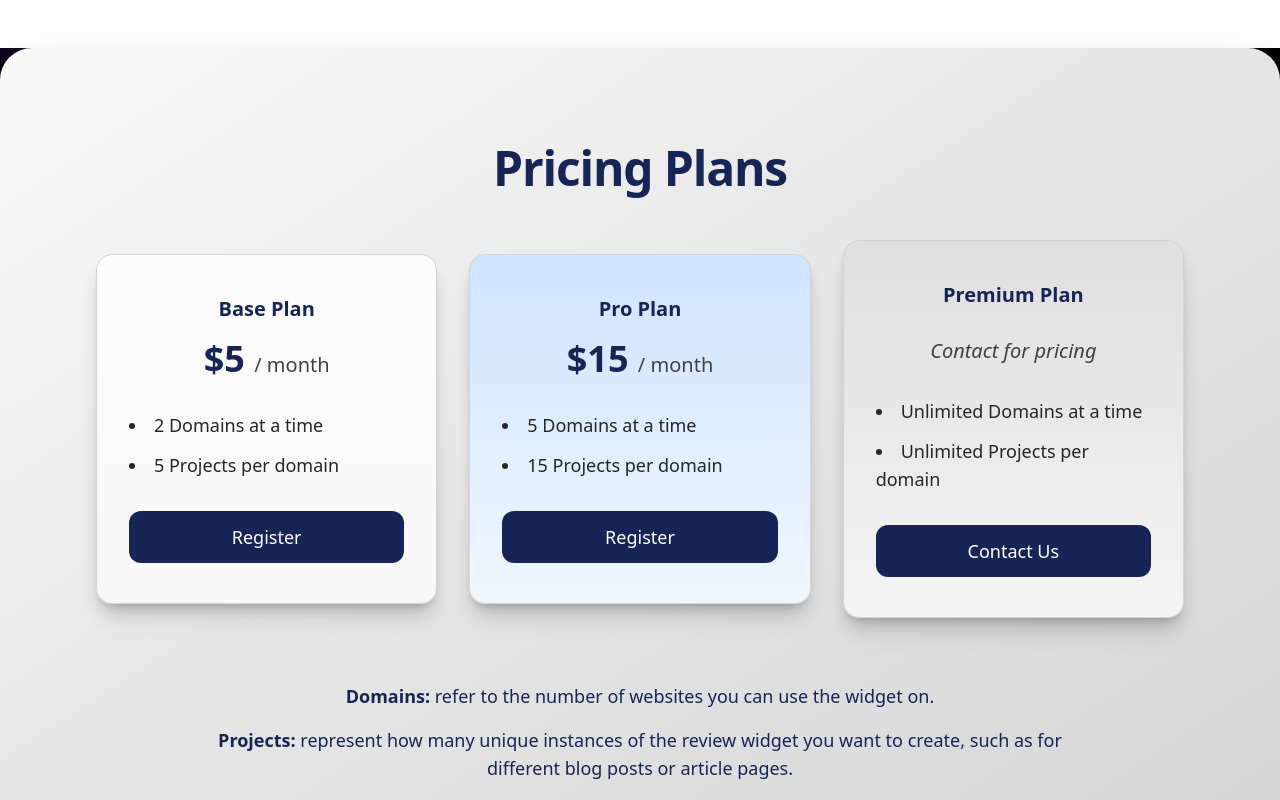
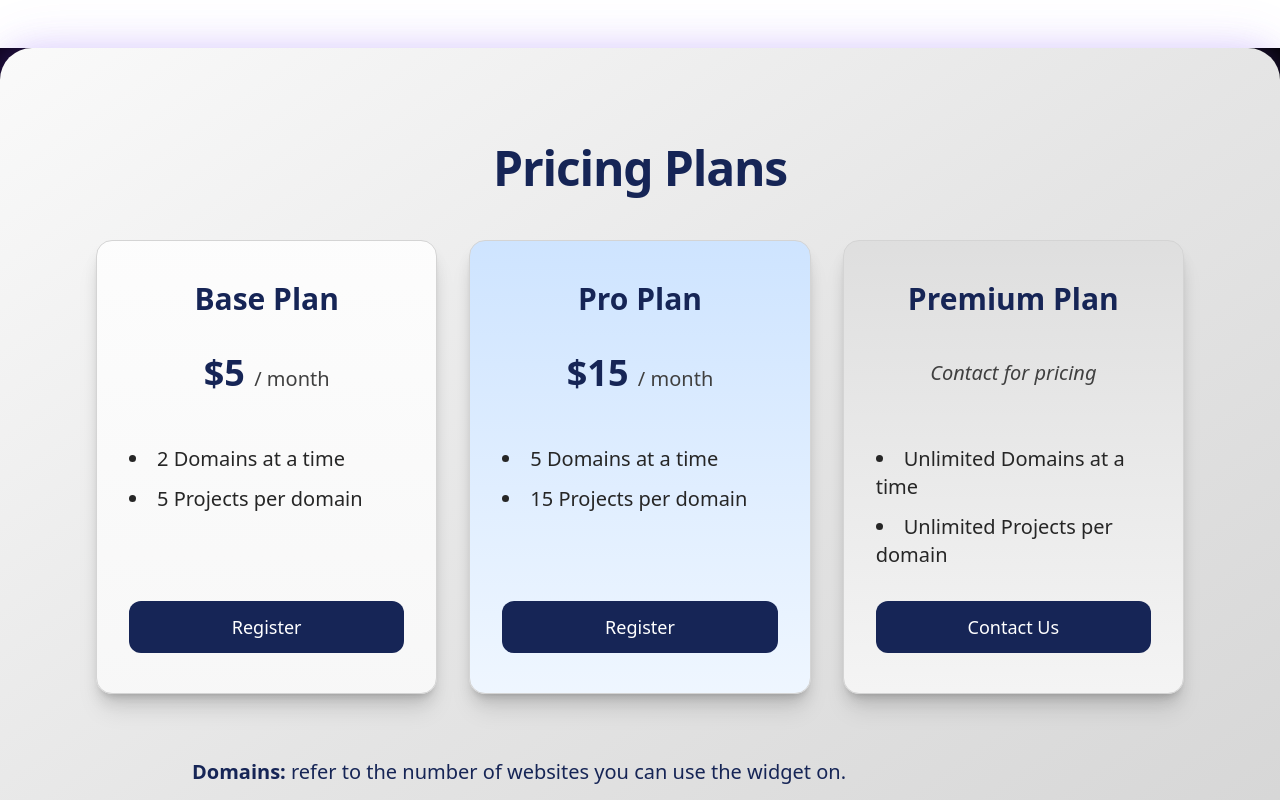
Before and after one commit to Andrew2142/TestTemplate, an Angular app: page /pricing in a window 1280 px wide. Shown: the top 800 px of the page. Built offline with nearby package versions, Linux system fonts and the light colour scheme.

Commit message:
--publish

```diff
--- a/src/app/components/about/about.html
+++ b/src/app/components/about/about.html
@@ -1,8 +1,6 @@
-<section
-  class="relative px-6 py-24 md:px-12 text-white
-  bg-gradient-to-br from-blue-950 via-neutral-950 to-neutral-900
-  rounded-4xl my-12 shadow-[0_0_30px_rgba(59,130,246,0.24),0_0_60px_rgba(255,255,255,0.04)]">
-  <div class="max-w-7xl mx-auto relative z-10 text-center  px-12">
+<!-- How It Works Section -->
+<section class="relative px-6 py-24 md:px-12 text-white bg-gradient-to-br from-blue-950 via-neutral-950 to-neutral-900 rounded-4xl my-12 shadow-[0_0_30px_rgba(59,130,246,0.24),0_0_60px_rgba(255,255,255,0.04)]">
+  <div class="max-w-7xl mx-auto relative z-10 text-center px-12">
     <h1 class="text-4xl md:text-5xl font-extrabold mb-6 tracking-tight">How It Works</h1>
     <p class="text-2xl font-medium mb-12">
       Slim Reviews is a lightweight, embeddable review system for creators, small businesses, and projects helping you
@@ -11,27 +9,25 @@
 
     <div class="grid gap-8 md:grid-cols-2">
       <div
-        class="rounded-2xl p-6 shadow-lg bg-gradient-to-r from-neutral-900 via-neutral-800 to-neutral-700 hover:bg-right transition duration-500 ease-in-out hover:scale-[1.03] hover:shadow-xl">
+        class="rounded-2xl p-6 shadow-lg bg-gradient-to-r from-neutral-900 via-neutral-800 to-neutral-700 hover:bg-right transition duration-500 ease-in-out hover:scale-[1.03] hover:shadow-xl h-full flex flex-col">
         <h3 class="text-2xl font-semibold mb-3">Embed Instantly</h3>
-        <p class="text-xl">Add a single JavaScript snippet no complex setup needed.</p>
+        <p class="text-xl flex-grow">Add a single JavaScript snippet no complex setup needed.</p>
+      </div>
+
+      <div class="rounded-2xl p-6 shadow-lg bg-gradient-to-r from-neutral-900 via-neutral-800 to-neutral-700 hover:bg-right transition duration-500 ease-in-out hover:scale-[1.03] hover:shadow-xl h-full flex flex-col">
+        <h3 class="text-2xl font-semibold mb-3">Flexible Project Setup</h3>
+        <p class="text-xl flex-grow">Each widget can represent a page, section, or campaign on your domain.</p>
+      </div>
+
+      <div class="rounded-2xl p-6 shadow-lg bg-gradient-to-r from-neutral-900 via-neutral-800 to-neutral-700 hover:bg-right transition duration-500 ease-in-out hover:scale-[1.03] hover:shadow-xl h-full flex flex-col">
+        <h3 class="text-2xl font-semibold mb-3">Privacy First</h3>
+        <p class="text-xl flex-grow">Users leave anonymous reviews no registration required.</p>
       </div>
 
       <div
-        class="rounded-2xl p-6 shadow-lg bg-gradient-to-r from-neutral-900 via-neutral-800 to-neutral-700 hover:bg-right transition duration-500 ease-in-out hover:scale-[1.03] hover:shadow-xl">
-        <h3 class="text-2xl font-semibold mb-3">Flexible Project Setup</h3>
-        <p class="text-xl">Each widget can represent a page, section, or campaign on your domain.</p>
-      </div>
-
-      <div
-        class="rounded-2xl p-6 shadow-lg bg-gradient-to-r from-neutral-900 via-neutral-800 to-neutral-700 hover:bg-right transition duration-500 ease-in-out hover:scale-[1.03] hover:shadow-xl">
-        <h3 class="text-2xl font-semibold mb-3">Privacy First</h3>
-        <p class="text-xl">Users leave anonymous reviews no registration required.</p>
-      </div>
-
-      <div
-        class="rounded-2xl p-6 shadow-lg bg-gradient-to-r from-neutral-900 via-neutral-800 to-neutral-700 hover:bg-right transition duration-500 ease-in-out hover:scale-[1.03] hover:shadow-xl">
+        class="rounded-2xl p-6 shadow-lg bg-gradient-to-r from-neutral-900 via-neutral-800 to-neutral-700 hover:bg-right transition duration-500 ease-in-out hover:scale-[1.03] hover:shadow-xl h-full flex flex-col">
         <h3 class="text-2xl font-semibold mb-3">Simple Dashboard</h3>
-        <p class="text-xl">Easily view, moderate, and manage reviews in a clean admin portal.</p>
+        <p class="text-xl flex-grow">Easily view, moderate, and manage reviews in a clean admin portal.</p>
       </div>
     </div>
 
--- a/src/app/components/home/home.html
+++ b/src/app/components/home/home.html
@@ -1,4 +1,5 @@
-<section class="relative w-full h-screen flex flex-col items-center justify-center overflow-hidden bg-black text-white mask-fade-bottom">
+<section
+  class="relative w-full h-screen flex flex-col items-center justify-center overflow-hidden bg-black text-white mask-fade-bottom">
   <app-navigation></app-navigation>
 
   <!-- Background effect -->
@@ -8,25 +9,28 @@
 
   <!-- Content -->
   <div class="relative z-20 px-6 max-w-5xl text-center animate-fade-in">
-    <!-- NEW: Hook line -->
-    <p class="text-lg md:text-xl uppercase tracking-widest text-blue-400 mb-2 animate-slide-down">
+
+
+
+    <div class=" mt-12 ">
+      <p class="text-lg md:text-xl uppercase tracking-widest text-blue-400 animate-slide-down">
         Collect feedback that matters
       </p>
-
-    <!-- Main headline -->
-    <h1 class="text-5xl md:text-7xl font-extrabold mb-4 leading-snug animate-slide-up">
+      <h1 class="text-5xl md:text-7xl font-extrabold leading-snug animate-slide-up">
         The lightweight, embeddable review widget
       </h1>
 
-    <!-- Subheading -->
+    </div>
     <p class="text-xl md:text-2xl font-light leading-rel max-w-4xl mx-auto mt-6 animate-slide-up delay-200">
-      Easy to add, simple to use for creators, businesses, and projects that want meaningful feedback without the fuss.
+      Easy to add, simple to use for creators, businesses, and projects that want meaningful feedback without the
+      fuss.
     </p>
+
 
     <!-- NEW: Call-to-action button -->
     <div class="mt-8 animate-fade-in delay-300">
       <a href="#get-started"
-         class="inline-block px-6 py-3 rounded-full bg-blue-500 hover:bg-blue-600 transition-colors duration-300 text-lg font-semibold shadow-lg hover:shadow-xl">
+        class="inline-block px-6 py-3 rounded-full bg-blue-950 hover:bg-blue-900  transition-colors duration-300 text-2xl font-semibold shadow-lg hover:shadow-xl">
         Get Started
       </a>
     </div>
--- a/src/app/components/matrix/matrix.ts
+++ b/src/app/components/matrix/matrix.ts
@@ -26,11 +26,11 @@ export class Matrix implements AfterViewInit, OnDestroy {
   private effectEnabled = true;
 
   ngAfterViewInit(): void {
-     const deviceMemory = (navigator as any).deviceMemory;
-    if (navigator.hardwareConcurrency <= 2 || deviceMemory && deviceMemory <= 2) {
-      this.effectEnabled = false;
-      return;
-    }
+    //  const deviceMemory = (navigator as any).deviceMemory;
+    // if (navigator.hardwareConcurrency <= 2 || deviceMemory && deviceMemory <= 2) {
+    //   this.effectEnabled = false;
+    //   return;
+    // }
 
 
     this.initThree();
@@ -84,7 +84,7 @@ export class Matrix implements AfterViewInit, OnDestroy {
     this.camera.position.set(0, 5, this.cameraZ);
     this.camera.lookAt(0, 0, 0);
 
-    const starsCount = window.innerWidth > 1280 ? 40000 : 20000;
+    const starsCount = window.innerWidth > 1280 ? 20000 : 20000;
     const radius = 59;
     const branches = 11;
     const spin = 1;
--- a/src/app/components/pricing/pricing.html
+++ b/src/app/components/pricing/pricing.html
@@ -1,26 +1,27 @@
+<section
+  class="relative px-6 py-24 md:px-12 bg-gradient-to-br from-neutral-50 via-neutral-200 to-neutral-300 rounded-4xl my-12 shadow-[0_0_30px_rgba(139,92,246,0.24),0_0_60px_rgba(139,92,246,0.12)]">
 
-
-<section
-  class="relative px-6 py-24 md:px-12  bg-gradient-to-br from-neutral-50 via-neutral-200 to-neutral-300 drop-shadow-2xl   mask-fade-both overflow-hidden rounded-4xl shadow-2xl drop-shadow-2xl my-12">
-  <div class="max-w-7xl mx-auto relative z-10 text-center  px-12">
+  <div class="max-w-7xl mx-auto relative z-10 text-center px-12">
     <!-- Pricing Explanation -->
     <div class="flex justify-center mb-12">
       <h1 class="text-4xl md:text-5xl font-extrabold text-center text-blue-950 tracking-tight">Pricing Plans</h1>
     </div>
 
     <!-- Pricing Cards -->
-    <div class="flex flex-col md:flex-row justify-center items-center gap-8 mb-16">
+    <div class="grid grid-cols-1 md:grid-cols-3 gap-8 mb-16">
 
       <!-- Base Plan -->
-      <div class="max-w-md w-full shadow-xl rounded-2xl">
+      <div class="w-full shadow-xl rounded-2xl">
         <div
-          class="bg-gradient-to-b from-white to-neutral-100 rounded-2xl px-8 py-10 shadow-lg border border-neutral-300 bg-[length:200%_200%] bg-left hover:bg-right transition-all duration-500 ease-in-out hover:scale-[1.03] hover:shadow-xl text-center">
-          <p class="text-xl font-semibold text-blue-950 mb-4">Base Plan</p>
-          <p class="text-4xl font-extrabold text-blue-950 mb-8">
+          class="bg-gradient-to-b from-white to-neutral-100 rounded-2xl px-8 py-10 shadow-lg border border-neutral-300 bg-[length:200%_200%] bg-left hover:bg-right transition-all duration-500 ease-in-out hover:scale-[1.03] hover:shadow-xl text-center h-full flex flex-col">
+          <p class="text-3xl font-bold text-blue-950 mb-4">Base Plan</p>
+          <div class="mb-8 min-h-[5rem] flex items-center justify-center">
+            <p class="text-4xl font-extrabold text-blue-950">
               ${{ basePrice }}
               <span class="text-xl font-medium text-neutral-700">/ month</span>
             </p>
-          <ul class="text-left text-neutral-800 space-y-3 list-disc list-inside text-lg mb-8">
+          </div>
+          <ul class="text-left text-neutral-800 space-y-3 list-disc list-inside text-xl mb-8 flex-grow">
             <li>2 Domains at a time</li>
             <li>5 Projects per domain</li>
           </ul>
@@ -32,15 +33,17 @@
       </div>
 
       <!-- Pro Plan -->
-      <div class="max-w-md w-full shadow-xl rounded-2xl">
+      <div class="w-full shadow-xl rounded-2xl">
         <div
-          class="bg-gradient-to-t from-white to-blue-200 rounded-2xl px-8 py-10 shadow-lg border border-neutral-300 bg-[length:200%_200%] bg-left hover:bg-right transition-all duration-500 ease-in-out hover:scale-[1.03] hover:shadow-xl text-center">
-          <p class="text-xl font-semibold text-blue-950 mb-4">Pro Plan</p>
-          <p class="text-4xl font-extrabold text-blue-950 mb-8">
+          class="bg-gradient-to-t from-white to-blue-200 rounded-2xl px-8 py-10 shadow-lg border border-neutral-300 bg-[length:200%_200%] bg-left hover:bg-right transition-all duration-500 ease-in-out hover:scale-[1.03] hover:shadow-xl text-center h-full flex flex-col">
+          <p class="text-3xl font-bold text-blue-950 mb-4">Pro Plan</p>
+          <div class="mb-8 min-h-[5rem] flex items-center justify-center">
+            <p class="text-4xl font-extrabold text-blue-950">
               ${{ basePrice * 3 }}
               <span class="text-xl font-medium text-neutral-700">/ month</span>
             </p>
-          <ul class="text-left text-neutral-800 space-y-3 list-disc list-inside text-lg mb-8">
+          </div>
+          <ul class="text-left text-neutral-800 space-y-3 list-disc list-inside text-xl mb-8 flex-grow">
             <li>5 Domains at a time</li>
             <li>15 Projects per domain</li>
           </ul>
@@ -52,14 +55,14 @@
       </div>
 
       <!-- Premium Plan -->
-      <div class="max-w-md w-full shadow-xl rounded-2xl">
+      <div class="w-full shadow-xl rounded-2xl">
         <div
-          class="bg-gradient-to-t from-white to-neutral-300 rounded-2xl px-8 py-10 shadow-lg border border-neutral-300 bg-[length:200%_200%] bg-left hover:bg-right transition-all duration-500 ease-in-out hover:scale-[1.03] hover:shadow-xl text-center">
-          <p class="text-xl font-semibold text-blue-950 mb-4">Premium Plan</p>
-          <p class="text-4xl font-extrabold text-blue-950 mb-8">
-            <span class="text-xl font-medium text-neutral-700 italic">Contact for pricing</span>
-          </p>
-          <ul class="text-left text-neutral-800 space-y-3 list-disc list-inside text-lg mb-8">
+          class="bg-gradient-to-t from-white to-neutral-300 rounded-2xl px-8 py-10 shadow-lg border border-neutral-300 bg-[length:200%_200%] bg-left hover:bg-right transition-all duration-500 ease-in-out hover:scale-[1.03] hover:shadow-xl text-center h-full flex flex-col">
+          <p class="text-3xl font-bold text-blue-950 mb-4">Premium Plan</p>
+          <div class="mb-8 min-h-[5rem] flex items-center justify-center">
+            <p class="text-xl font-medium text-neutral-700 italic">Contact for pricing</p>
+          </div>
+          <ul class="text-left text-neutral-800 space-y-3 list-disc list-inside text-xl mb-8 flex-grow">
             <li>Unlimited Domains at a time</li>
             <li>Unlimited Projects per domain</li>
           </ul>
@@ -72,13 +75,13 @@
     </div>
 
     <!-- Information Section -->
-    <div class="text-center text-blue-950 max-w-4xl mx-auto">
-      <p class="mb-4 text-lg">
-        <strong>Domains:</strong> refer to the number of websites you can use the widget on.
+    <div class="text-left text-blue-950 max-w-4xl mx-auto">
+      <p class="mb-4 text-xl">
+        <strong>Domains: </strong>  refer to the number of websites you can use the widget on.
       </p>
-      <p class="text-lg">
-        <strong>Projects:</strong> represent how many unique instances of the review widget you want to create, such as
-        for different blog posts or article pages.
+      <p class="text-xl">
+        <strong>Projects: </strong> represent how many unique instances of the review widget you want to create, such as
+        a page, section or campaign.
       </p>
     </div>
   </div>
```
Lines whose indentation alone changed are shown as unchanged.
